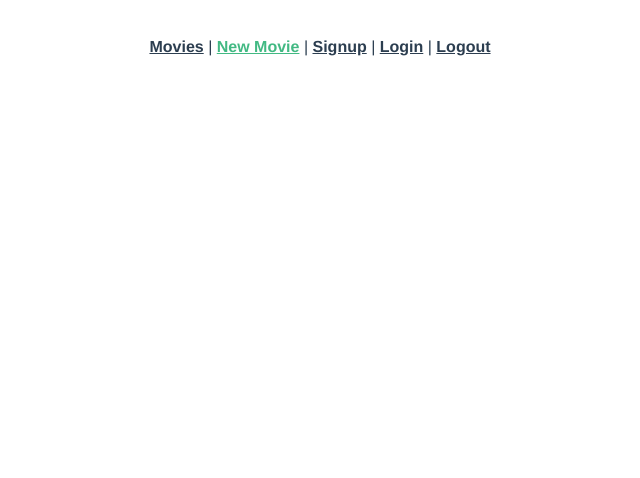
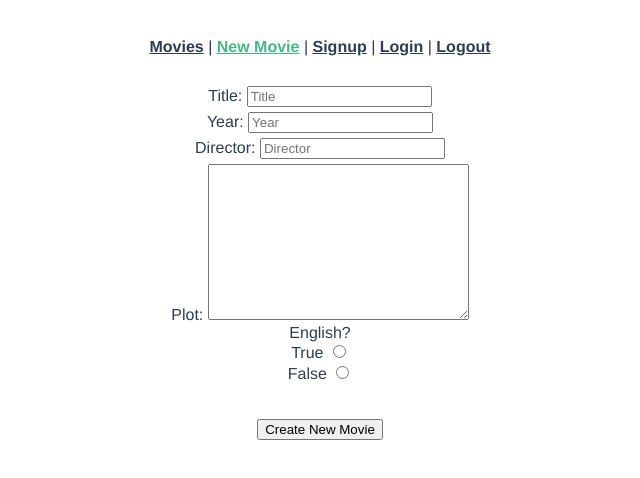
Before and after one commit to MathiasSchneider/movie-vue-app, a Vue app: page /new in a window 1280 px wide. Shown: the top 478 px of the page, without its empty margins (320-960 px from the left). Built offline with nearby package versions, Linux system fonts and the light colour scheme.

Commit message:
adds restful actions to front end

```diff
--- a/src/router/index.js
+++ b/src/router/index.js
@@ -1,22 +1,55 @@
 import Vue from "vue";
 import VueRouter from "vue-router";
-import Home from "../views/Home.vue";
+import Home from "../views/Index.vue";
+import Signup from "../views/Signup.vue";
+import Login from "../views/Login.vue";
+import Logout from "../views/Logout.vue";
+import MoviesNew from "../views/New.vue";
+import MoviesShow from "../views/Show.vue";
+import MoviesEdit from "../views/Edit.vue";
 
 Vue.use(VueRouter);
 
 const routes = [
   {
     path: "/",
-    name: "Home",
+    name: "index",
     component: Home,
   },
   {
     path: "/about",
-    name: "About",
-    // route level code-splitting
-    // this generates a separate chunk (about.[hash].js) for this route
-    // which is lazy-loaded when the route is visited.
+    name: "about",
     component: () => import(/* webpackChunkName: "about" */ "../views/About.vue"),
+  },
+  {
+    path: "/signup",
+    name: "signup",
+    component: Signup,
+  },
+  {
+    path: "/login",
+    name: "login",
+    component: Login,
+  },
+  {
+    path: "/logout",
+    name: "logout",
+    component: Logout,
+  },
+  {
+    path: "/new",
+    name: "movies-new",
+    component: MoviesNew,
+  },
+  {
+    path: "/show/:id",
+    name: "movies-show",
+    component: MoviesShow,
+  },
+  {
+    path: "/show/:id/edit",
+    name: "movies-edit",
+    component: MoviesEdit,
   },
 ];
 
--- /dev/null
+++ b/src/views/Edit.vue
@@ -0,0 +1,104 @@
+<template>
+  <div class="movies-edit">
+    <div>
+      Title:
+      <input
+        type="text"
+        v-model="editMovieParams.title"
+        placeholder="Title"
+      /><br />
+      Year:
+      <input
+        type="text"
+        v-model="editMovieParams.year"
+        placeholder="Year"
+      /><br />
+      Director:
+      <input
+        type="text"
+        v-model="editMovieParams.director"
+        placeholder="Director"
+      /><br />
+      Plot:
+      <textarea
+        name="plot"
+        cols="30"
+        rows="10"
+        v-model="editMovieParams.plot"
+      ></textarea
+      ><br />
+
+      English? <br />
+      <div>
+        <label for="true"
+          >True
+          <input
+            value="true"
+            type="radio"
+            id="englishRadio"
+            name="english"
+            v-model="editMovieParams.english" /></label
+        ><br />
+
+        <label for="false"
+          >False
+          <input
+            value="false"
+            type="radio"
+            id="englishRadio"
+            name="english"
+            v-model="editMovieParams.english"
+          />
+        </label>
+        <br />
+      </div>
+
+      <button class="more-info" v-on:click="editMovie()">Save</button>
+    </div>
+  </div>
+</template>
+
+<style>
+.more-info {
+  margin-bottom: 35px;
+}
+</style>
+
+<script>
+import axios from "axios";
+export default {
+  data: function () {
+    return {
+      movies: [],
+      editMovieParams: {},
+    };
+  },
+  created: function () {
+    this.showMovie();
+  },
+  methods: {
+    showMovie: function () {
+      axios
+        .get(`/movies/${this.$route.params.id}`)
+        .then((response) => {
+          console.log("movie show:", response.data);
+          return (this.editMovieParams = response.data);
+        })
+        .catch((error) => {
+          console.log(error.response.data);
+        });
+    },
+    editMovie: function () {
+      axios
+        .patch(`movies/${this.editMovieParams.id}`, this.editMovieParams)
+        .then((response) => {
+          console.log(response.data);
+          this.$router.push(`/show/${response.data.id}`);
+        })
+        .catch((error) => {
+          console.log(error.response.data.errors);
+        });
+    },
+  },
+};
+</script>
--- /dev/null
+++ b/src/views/Index.vue
@@ -0,0 +1,44 @@
+<template>
+  <div class="index">
+    <div v-for="movie in movies" v-bind:key="movie.id">
+      <h2>{{ movie.title }}</h2>
+      <p>{{ movie.year }}</p>
+      <p><strong>Director: </strong>{{ movie.director }}</p>
+      <router-link v-bind:to="`/show/${movie.id}`">More Details</router-link>
+    </div>
+  </div>
+</template>
+
+<style>
+.more-info {
+  margin-bottom: 35px;
+}
+</style>
+
+<script>
+import axios from "axios";
+export default {
+  data: function () {
+    return {
+      movies: [],
+      newMovieTitle: "",
+      newMovieYear: "",
+      newMoviePlot: "",
+      newMovieDirector: "",
+      newMovieEnglish: "",
+      movieDetails: {},
+    };
+  },
+  created: function () {
+    this.indexMovies();
+  },
+  methods: {
+    indexMovies: function () {
+      axios.get("/movies").then((response) => {
+        console.log(response.data);
+        return (this.movies = response.data);
+      });
+    },
+  },
+};
+</script>
--- /dev/null
+++ b/src/views/New.vue
@@ -0,0 +1,100 @@
+<template>
+  <div class="movies-new">
+    <div>
+      Title:
+      <input type="text" v-model="newMovieTitle" placeholder="Title" /><br />
+      Year:
+      <input type="text" v-model="newMovieYear" placeholder="Year" /><br />
+      Director:
+      <input
+        type="text"
+        v-model="newMovieDirector"
+        placeholder="Director"
+      /><br />
+      Plot:
+      <textarea
+        name="plot"
+        cols="30"
+        rows="10"
+        v-model="newMoviePlot"
+      ></textarea
+      ><br />
+
+      English? <br />
+      <div>
+        <label for="true"
+          >True
+          <input
+            value="true"
+            type="radio"
+            id="englishRadio"
+            name="english"
+            v-model="newMovieEnglish" /></label
+        ><br />
+
+        <label for="false"
+          >False
+          <input
+            value="false"
+            type="radio"
+            id="englishRadio"
+            name="english"
+            v-model="newMovieEnglish"
+          />
+        </label>
+        <br />
+      </div>
+
+      <button class="more-info" v-on:click="createMovie">
+        Create New Movie
+      </button>
+    </div>
+  </div>
+</template>
+
+<style>
+.more-info {
+  margin-bottom: 35px;
+}
+input {
+  margin-bottom: 5px;
+}
+</style>
+
+<script>
+import axios from "axios";
+export default {
+  data: function () {
+    return {
+      movies: [],
+      newMovieTitle: "",
+      newMovieYear: "",
+      newMoviePlot: "",
+      newMovieDirector: "",
+      newMovieEnglish: "",
+    };
+  },
+  created: function () {},
+  methods: {
+    createMovie: function () {
+      let params = {
+        title: this.newMovieTitle,
+        year: this.newMovieYear,
+        plot: this.newMoviePlot,
+        director: this.newMovieDirector,
+        english: this.newMovieEnglish,
+      };
+      axios
+        .post("http://localhost:3000/movies", params)
+        .then((response) => {
+          console.log(response.data);
+          this.movies.push(response.data);
+          this.$router.push("/");
+        })
+        .catch((error) => {
+          console.log(error.response.data.errors);
+        });
+    },
+  },
+};
+</script>
--- /dev/null
+++ b/src/views/Show.vue
@@ -0,0 +1,60 @@
+<template>
+  <div class="movies-show">
+    <h1>{{ movieDetails.title }}</h1>
+    <p><strong>Year:</strong> {{ this.movieDetails.year }}</p>
+    <p><strong>Director:</strong> {{ this.movieDetails.director }}</p>
+    <p><strong>Plot:</strong> {{ this.movieDetails.plot }}</p>
+    <p><strong>English:</strong> {{ this.movieDetails.english }}</p>
+    <p><strong>Genres:</strong> {{ this.movieDetails.genre_names }}</p>
+    <router-link :to="`/show/${this.movieDetails.id}/edit`"
+      >Edit Movie</router-link
+    >
+    <br />
+    <button v-on:click="destroyMovie()">Delete Movie</button>
+  </div>
+</template>
+
+<style>
+.more-info {
+  margin-bottom: 35px;
+}
+button {
+  margin-top: 35px;
+}
+</style>
+
+<script>
+import axios from "axios";
+export default {
+  data: function () {
+    return {
+      movies: [],
+      movieDetails: {},
+    };
+  },
+  created: function () {
+    this.showMovie();
+  },
+  methods: {
+    showMovie: function () {
+      axios
+        .get(`/movies/${this.$route.params.id}`)
+        .then((response) => {
+          console.log("movie show:", response.data);
+          return (this.movieDetails = response.data);
+        })
+        .catch((error) => {
+          console.log(error.response.data);
+        });
+    },
+    destroyMovie: function () {
+      if (confirm("Are you sure you want to delete this movie?")) {
+        axios.delete(`/movies/${this.$route.params.id}`).then((response) => {
+          console.log(response.data);
+          this.$router.push("/");
+        });
+      }
+    },
+  },
+};
+</script>
```
